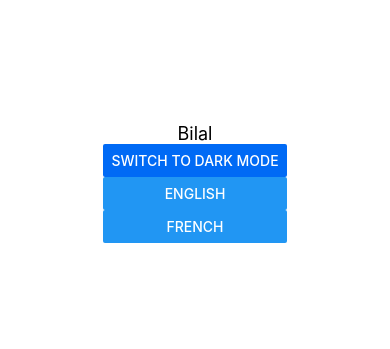
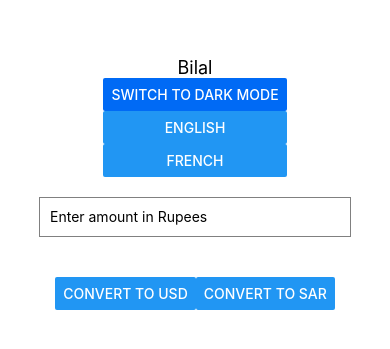
Before and after one commit to WaseemYameen9/reactnative-boilerPlate, a React Native app: screen / in a window 390 px wide. Shown: the part 239-588 px from the top of the page. Built offline with nearby package versions, Linux system fonts and the light colour scheme.

Commit message:
currency converter
added currency converter

```diff
--- a/app/App.tsx
+++ b/app/App.tsx
@@ -1,4 +1,4 @@
-import React from 'react';
+import React, { useState } from 'react';
 import useTheme from './hooks/useTheme';
 import {
   SafeAreaView,
@@ -9,34 +9,61 @@ import {
   useColorScheme,
   View,
   Button,
+  TextInput,
 } from 'react-native';
 
 import AppNavigator from './navigators/AppStackNavigator';
 import { useTranslation } from 'react-i18next';
 import './localization/languages/i18n.config'
 import i18next from './localization/languages/i18n.config';
-
-
+import { convertCurrency } from './utils/currencyConverter';
 
 function App(): React.JSX.Element {
+  const { theme, toggleTheme } = useTheme();
+  const { t } = useTranslation();
 
-  const { theme, toggleTheme } = useTheme();
-  const {t}=  useTranslation();
+  const [amount, setAmount] = useState<string>('');
+  const [convertedAmount, setConvertedAmount] = useState<number | null>(null);
+  const [selectedCurrency, setSelectedCurrency] = useState<string>('');
 
-  const changeLanguage=(lng:any)=>(
-    i18next.changeLanguage(lng)
-  );
+  const handleConvert = (currency: string) => {
+    const result = convertCurrency(parseFloat(amount), currency);
+    setConvertedAmount(result);
+    setSelectedCurrency(currency);
+  };
+
+  const changeLanguage = (lng: string) => {
+    i18next.changeLanguage(lng);
+  };
 
   return (
     <View style={[styles.container, { backgroundColor: theme.background }]}>
-    <Text style={[styles.text, { color: theme.color }]}>{t('title')}</Text>
-    <View style={{flexDirection:'column',justifyContent:'space-around'}}>
+      <Text style={[styles.text, { color: theme.color }]}>{t('title')}</Text>
+      <View style={{ flexDirection: 'column', justifyContent: 'space-around' }}>
+        <Button onPress={toggleTheme} title={`Switch to ${theme.color === '#e9e9e9' ? 'Light' : 'Dark'} Mode`} color={theme.linkColor} />
+        <Button title={"English"} onPress={() => changeLanguage('en')}></Button>
+        <Button title={"French"} onPress={() => changeLanguage('fr')}></Button>
+      </View>
 
-    <Button onPress={toggleTheme} title={`Switch to ${theme.color === '#e9e9e9' ? 'Light' : 'Dark'} Mode`} color={theme.linkColor} />
-    <Button title={"English"} onPress={()=>changeLanguage('en')}></Button>
-    <Button title={"French"} onPress={()=>changeLanguage('fr')}></Button>
+      <TextInput
+        style={styles.input}
+        keyboardType='numeric'
+        placeholder="Enter amount in Rupees"
+        value={amount}
+        onChangeText={setAmount}
+      />
+
+      <View style={{ flexDirection: 'row', justifyContent: 'space-around', marginTop: 20 }}>
+        <Button title="Convert to USD" onPress={() => handleConvert('USD')} />
+        <Button title="Convert to SAR" onPress={() => handleConvert('SAR')} />
+      </View>
+
+      {convertedAmount !== null && (
+        <Text style={[styles.text, { color: theme.color, marginTop: 20 }]}>
+          {`Converted Amount: ${convertedAmount.toFixed(2)} ${selectedCurrency}`}
+        </Text>
+      )}
     </View>
-  </View>
   );
 }
 
@@ -49,7 +76,14 @@ const styles = StyleSheet.create({
   text: {
     fontSize: 18,
   },
+  input: {
+    height: 40,
+    borderColor: 'gray',
+    borderWidth: 1,
+    width: '80%',
+    paddingHorizontal: 10,
+    marginVertical: 20,
+  },
 });
 
-
 export default App;
--- /dev/null
+++ b/app/utils/currencyConverter.ts
@@ -0,0 +1,12 @@
+export const convertCurrency = (amount: number, currency: string): number | null => {
+    const exchangeRates: { [key: string]: number } = {
+      USD: 0.0036,
+      SAR: 0.013,
+    };
+
+    if (!exchangeRates[currency]) {
+      return null;
+    }
+
+    return amount * exchangeRates[currency];
+  };
```
